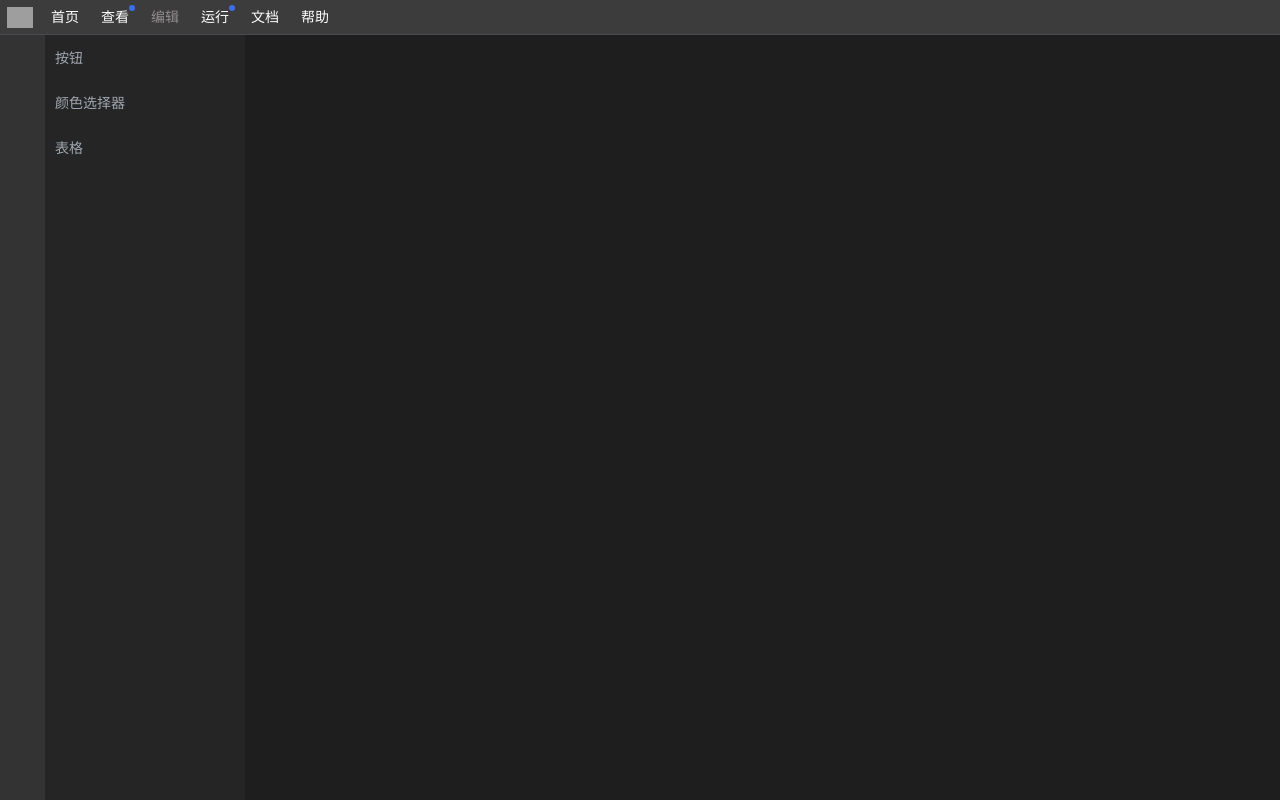
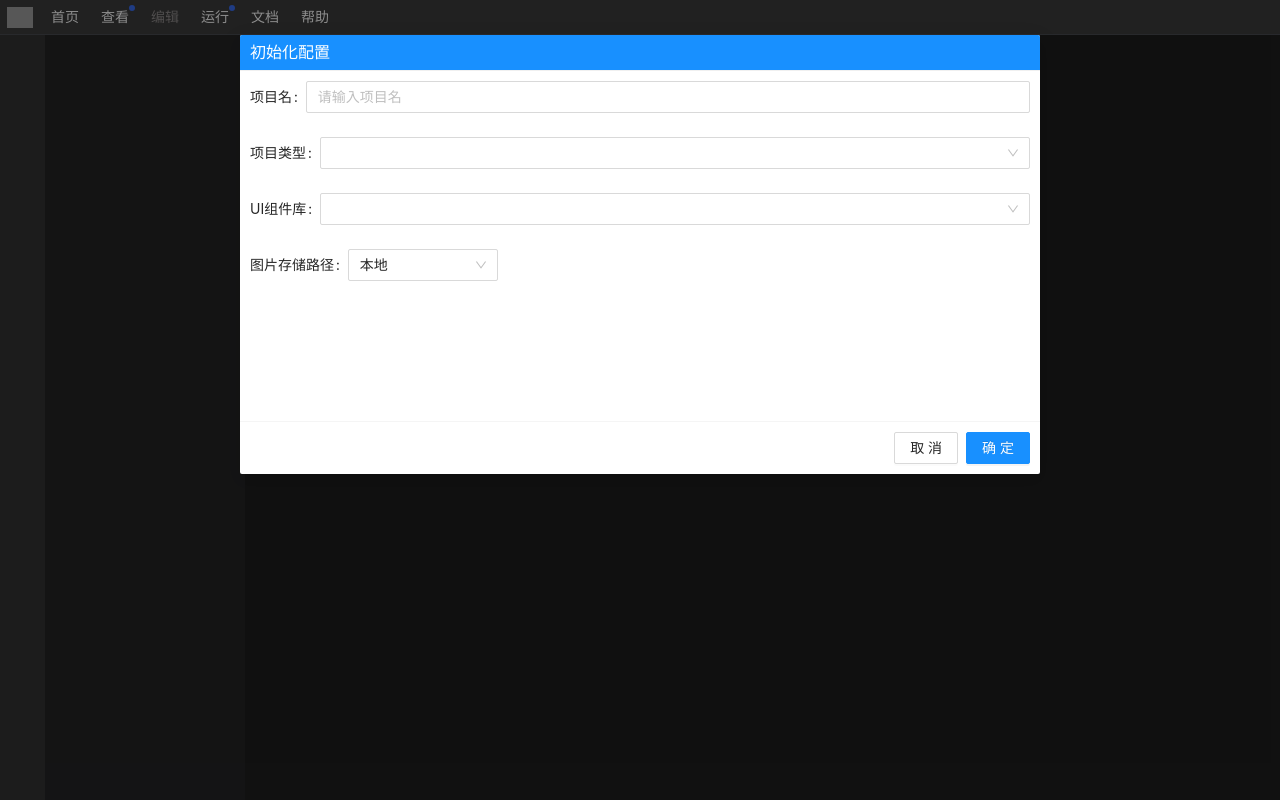
Before and after one commit to uxo2/xyz-t, a React (Create React App) app: page / in a window 1280 px wide. Built offline with nearby package versions, Linux system fonts and the light colour scheme; grey boxes are pictures that could not be loaded; a small style sheet from the web is missing.

Commit message:
update[ui]

```diff
--- a/package.json
+++ b/package.json
@@ -13,7 +13,6 @@
     "@types/react-dom": "^17.0.5",
     "antd": "^4.16.0",
     "axios": "^0.21.1",
-    "element-ui": "^2.15.2",
     "react": "^17.0.2",
     "react-dom": "^17.0.2",
     "react-redux": "^7.2.4",
--- a/src/contexts/states/metaView.ts
+++ b/src/contexts/states/metaView.ts
@@ -2,7 +2,8 @@ export const InitMetaView: State.MetaView = {
   visibleSideBarLeftTool: true,
   visibleSidebarIconsList: true,
   visibleSidebarRightConfigBox: true,
-  visibleHeaderBox: true
+  visibleHeaderBox: true,
+  visibleInitPropsModal: true // init config modal
 }
 
 export default InitMetaView
--- a/src/index.css
+++ b/src/index.css
@@ -7,10 +7,6 @@ body {
   -moz-osx-font-smoothing: grayscale;
 }
 
-code {
-  font-family: source-code-pro, Menlo, Monaco, Consolas, 'Courier New',
-  monospace;
-}
 .ant-popover-content {
   border-radius: 4px;
   overflow: hidden;
@@ -28,60 +24,18 @@ code {
   padding-top: 0 !important;
 }
 
-body {
-  font-family:arial,helvetica,sans-serif;
-  font-size:13px;
-  font-size-adjust:none;
-  font-stretch:normal;
-  font-style:normal;
-  font-variant:normal;
-  font-weight:normal;
-  line-height:1.4;
-  text-align:center;
-}
 body, ul, ol, dl, dd, h1, h2, h3, h4, h5, h6, p, form, fieldset, legend, input, textarea, select, button, th, td {
   margin:0;
   padding:0;
 }
-h1, h2, h3, h4, h5, h6 {
-  font-size:100%;
-  font-weight:normal;
-}
-table {
-  font-size:inherit;
+
+li {
+  list-style: none;
 }
 
-input, select {
-  font-family:arial,helvetica,clean,sans-serif;
-  font-size:100%;
-  font-size-adjust:none;
-  font-stretch:normal;
-  font-style:normal;
-  font-variant:normal;
-  font-weight:normal;
-  line-height:normal;
-}
-button {
-  overflow:visible;
-}
-th, em, strong, b, address, cite {
-  font-style:normal;
-  font-weight:normal;
-}
-li {
-  list-style-image:none;
-  list-style-position:outside;
-  list-style-type:none;
-}
 ul {
   padding: 0;
   margin: 0;
-}
-img, fieldset {
-  border:0 none;
-}
-ins {
-text-decoration:none;
 }
 
 ::-webkit-scrollbar {
@@ -116,12 +70,24 @@ text-decoration:none;
   --scrollbar-bg: rgb(1 2 3 / 40%);
  }
 
- ::-webkit-scrollbar {
+::-webkit-scrollbar {
   width: 6px;
   border-radius: 10px;
- }
+}
 
- ::-webkit-scrollbar-thumb {
+::-webkit-scrollbar-thumb {
   background: var(--scrollbar-bg);
   border-radius: 10px;
- }
+}
+
+.custom-wrap-classname__modal .ant-modal-header {
+  padding: 0;
+  background: #1890ff;
+  color: #fff;
+  font-size: 16px;
+  text-align: left;
+}
+
+.custom-wrap-classname__modal .ant-modal-body {
+  padding: 0;
+}
--- a/src/index.tsx
+++ b/src/index.tsx
@@ -1,13 +1,10 @@
-import React from 'react'
 import ReactDOM from 'react-dom'
 import './index.css'
 import App from './App'
 import reportWebVitals from './reportWebVitals'
 
 ReactDOM.render(
-  <React.StrictMode>
-    <App />
-  </React.StrictMode>,
+  <App />,
   document.getElementById('root')
 )
 
--- /dev/null
+++ b/src/pages/Home/InitPropsModal/index.tsx
@@ -0,0 +1,98 @@
+import { Modal, Button, Space, Form, Input, Select } from 'antd'
+import { useAppState } from '../../../contexts/providers'
+import { ModalTitleContainer, ModalFooter, ModalBody, FlexInline } from './styled'
+import { ModalDefaultAttrs } from '../../../utils/constant'
+import { useState } from 'react'
+
+const ModalFormContainer = () => {
+  const [form] = Form.useForm()
+  const { Option, OptGroup } = Select
+
+  const [selectImageStorage, setSelectImageStorage] = useState('localhost')
+
+  return (
+    <Form form={form} name="basic">
+      <Form.Item label="项目名" name="projectName">
+        <Input placeholder="请输入项目名" />
+      </Form.Item>
+      <Form.Item label="项目类型" name="projectType">
+        <Select allowClear>
+          <OptGroup label="移动端项目">
+            <Option value="mobile-baseForm">基础表单页面</Option>
+            <Option value="mobile-simpleStaticPage">基础静态页面</Option>
+            <Option value="mobile-complexPage">复杂页面</Option>
+          </OptGroup>
+          <OptGroup label="PC端项目">
+            <Option value="pc-baseForm">基础表单页面</Option>
+            <Option value="pc-simpleStaticPage">基础静态页面</Option>
+            <Option value="pc-complexPage">复杂页面</Option>
+          </OptGroup>
+        </Select>
+      </Form.Item>
+      <Form.Item label="UI组件库" name="ui-npm">
+        <Select allowClear>
+          <Option value="antDesign">AntDesign</Option>
+          <Option value="Element">Element</Option>
+          <Option value="layui">Layui</Option>
+          <Option value="others">其他</Option>
+        </Select>
+      </Form.Item>
+      <Form.Item label="图片存储路径" name="imageStorage">
+        <FlexInline>
+          <Select style={{ width: 150 }} value={selectImageStorage} onChange={(value) => {
+            setSelectImageStorage(value)
+          }}>
+            <Option value="localhost">本地</Option>
+            <Option value="serve">远程服务器</Option>
+          </Select>
+          {
+            selectImageStorage === 'serve' && <Input placeholder="请输入静态服务器地址"></Input>
+          }
+        </FlexInline>
+      </Form.Item>
+    </Form>
+  )
+}
+
+const ModalFooterContainer = () => (
+  <Space>
+    <Button>取消</Button>
+    <Button type="primary">确定</Button>
+  </Space>
+)
+
+const InitPropsModal = () => {
+  const {
+    metaView: {
+      visibleInitPropsModal
+    }
+  } = useAppState()
+
+  const handleOk = () => {
+
+  }
+
+  const ModalTitle = <ModalTitleContainer>
+    初始化配置
+  </ModalTitleContainer>
+
+  const modalAttr = {
+    ...ModalDefaultAttrs,
+    visible: visibleInitPropsModal,
+    onOk: handleOk,
+    title: ModalTitle
+  }
+
+  return (
+    <Modal {...modalAttr}>
+      <ModalBody>
+        <ModalFormContainer></ModalFormContainer>
+      </ModalBody>
+      <ModalFooter>
+        <ModalFooterContainer></ModalFooterContainer>
+      </ModalFooter>
+    </Modal>
+  )
+}
+
+export default InitPropsModal
--- /dev/null
+++ b/src/pages/Home/InitPropsModal/styled.ts
@@ -0,0 +1,32 @@
+import styled from 'styled-components'
+
+export const ModalTitleContainer = styled.div`
+  width: 100%;
+  color: #fff;
+  font-size: 16px;
+  height: 35px;
+  line-height: 35px;
+  text-indent: 10px;
+`
+
+export const FlexInline = styled.div`
+  display: flex;
+  justify-content: flex-start;
+  align-items: flex-start;
+`
+
+export const ModalBody = styled.div`
+  width: 100%;
+  min-height: 350px;
+  overflow: hidden auto;
+  padding: 10px;
+`
+
+export const ModalFooter = styled.div`
+  display: flex;
+  justify-content: flex-end;
+  align-items: center;
+  padding: 10px;
+  border-top: 1px solid #f5f5f5;
+  box-sizing: border-box;
+`
--- a/src/pages/Home/SidebarLeftTool/ComponentContainer/index.tsx
+++ b/src/pages/Home/SidebarLeftTool/ComponentContainer/index.tsx
@@ -1,14 +1,7 @@
-import { Toolcontainer, ComponentBox, TitleLabel } from './styled'
-import { ElementComponentList } from '../../../../controls/index'
+import { Toolcontainer } from './styled'
 
 export const ComponentContainer = () => <Toolcontainer>
-  {
-    ElementComponentList.map((item, index) => <ComponentBox key={index}>
-      {item.icon ? <i className={`${item.icon} iconfont`} /> : ''}
-      <TitleLabel>{item.label}</TitleLabel>
-    </ComponentBox>
-    )
-  }
+
 </Toolcontainer>
 
 export default ComponentContainer
--- a/src/pages/Home/index.tsx
+++ b/src/pages/Home/index.tsx
@@ -2,6 +2,7 @@ import HomeHeaderComp from './HomeHeaderComp/index'
 import SidebarleftIconList from './SidebarLeftIconsList/index'
 import SideBarLeftToolComp from './SidebarLeftTool/index'
 import WorkbenchComp from './WorkbenchComp/index'
+import InitPropsModal from './InitPropsModal/index'
 import {
   HomePageContainer,
   HomeMain
@@ -15,6 +16,7 @@ const HomePage = () => (
       <SideBarLeftToolComp />
       <WorkbenchComp />
     </HomeMain>
+    <InitPropsModal></InitPropsModal>
   </HomePageContainer>
 )
 
--- a/src/types/index.d.ts
+++ b/src/types/index.d.ts
@@ -26,6 +26,7 @@ declare namespace State {
     visibleSidebarIconsList: boolean
     visibleSidebarRightConfigBox: boolean
     visibleHeaderBox: boolean
+    visibleInitPropsModal: boolean
   }
 }
 
--- a/src/utils/constant.ts
+++ b/src/utils/constant.ts
@@ -19,6 +19,17 @@ export const SIDEBAR_ICONS_LIST = [
     { title: '管理', icon: 'iconsetting iconfont', size: 24 }
   ]
 ]
+
+export const ModalDefaultAttrs = {
+  maskClosable: false,
+  closable: false,
+  wrapClassName: 'custom-wrap-classname__modal',
+  width: 800,
+  style: {
+    top: 35
+  },
+  footer: null
+}
 
 export const HEADER_DIR: Array<Meta.HeaderDir> = [
   {
```
Also changed, not shown: src/assets/theme/images/workbenchBG.png (added), 1 other file (tests, documents, lock files or other folders).
